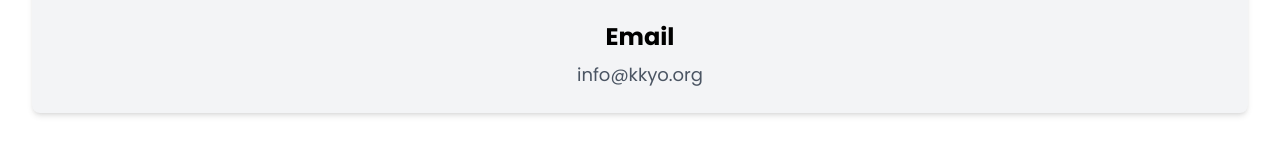
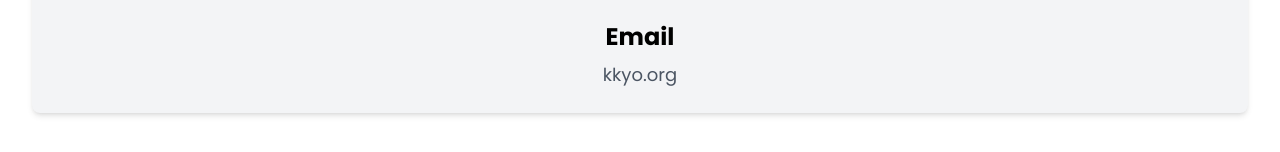
Before and after one commit to AMAS-39/kkyo-website, a Vue app: page /contact in a window 1280 px wide. Shown: the part 415-567 px from the top of the page. Built offline with nearby package versions, Linux system fonts and the light colour scheme.

Commit message:
change the email

```diff
--- a/src/locales/en.json
+++ b/src/locales/en.json
@@ -157,7 +157,7 @@
   "page_description": "We're here to assist you! Feel free to reach out for any inquiries, collaborations, or support.",
 
   "email": "Email",
-  "email_value": "info@kkyo.org",
+  "email_value": "kkyo.org",
 
   "phone": "Phone",
   "phone_value": "+964 770 000 0000",
--- a/src/views/Contact.vue
+++ b/src/views/Contact.vue
@@ -51,7 +51,7 @@ const socialMedia = ref([
           <p class="text-4xl">📧</p>
           <h3 class="text-2xl font-bold mt-4">{{ t("contact.email") }}</h3>
           <p class="mt-2 text-lg text-gray-600">
-            <a href="mailto:info@kkyo.org" class="hover:text-blue-500 transition">{{ t("contact.email_value") }}</a>
+            <a href="#" class="hover:text-blue-500 transition">{{ t("contact.email_value") }}</a>
           </p>
         </div>
 
```
